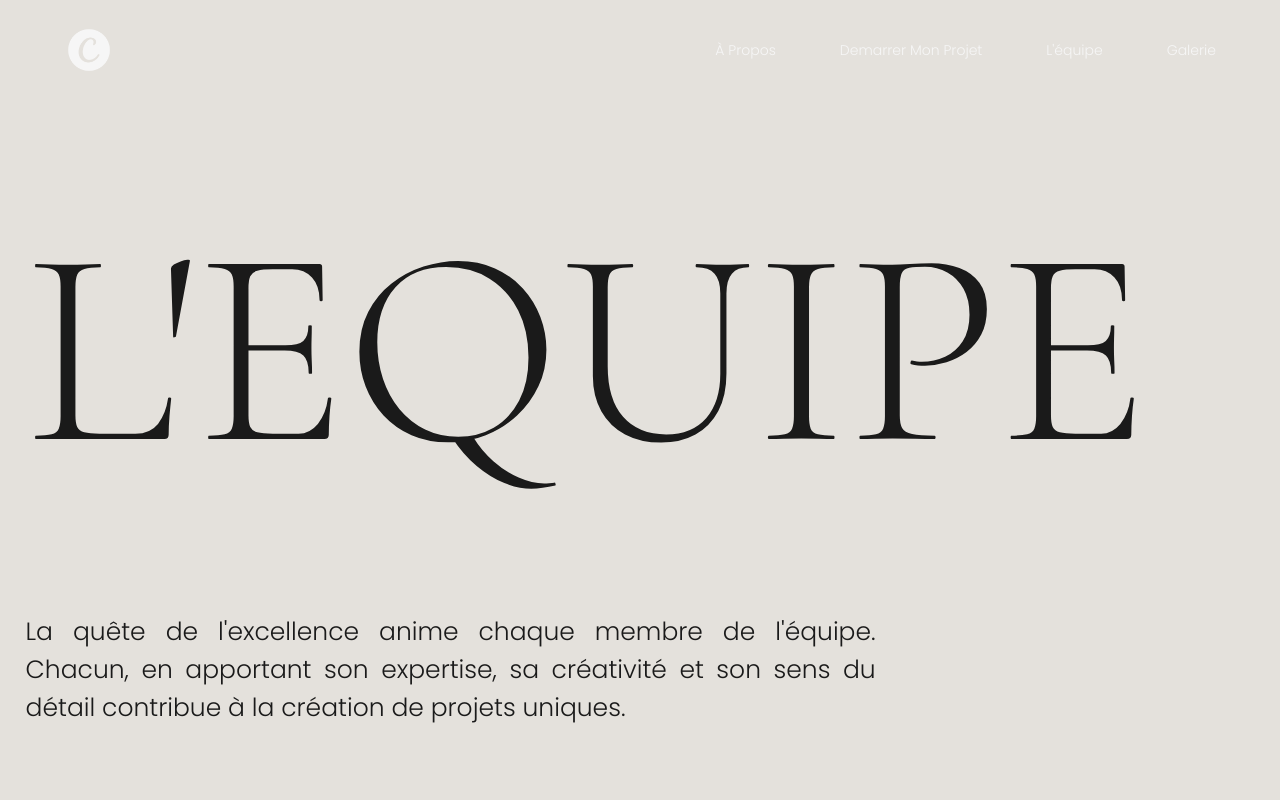
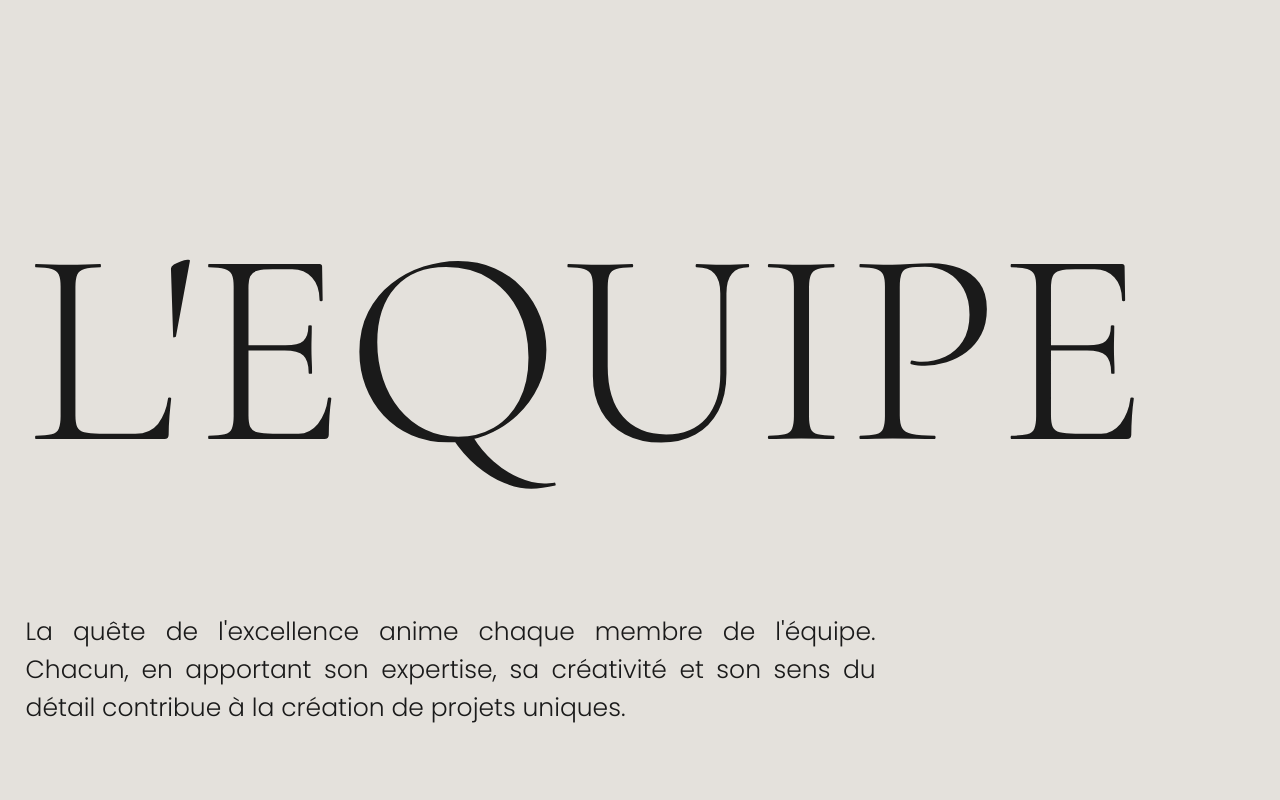
Before and after one commit to Scharlyopitz/CHEYSSOI-PARIS, a React (Vite) app: page /team in a window 1280 px wide. Shown: the top 800 px of the page. Built offline with nearby package versions, Linux system fonts and the light colour scheme.

Commit message:
Suppression de la nav et du footer sur chaque page

```diff
--- a/src/components/Home/Ebook.jsx
+++ b/src/components/Home/Ebook.jsx
@@ -1,5 +1,4 @@
 import { Link } from "react-router-dom";
-import Footer from "../Footer";
 
 export default function Ebook() {
   const title = "Notre Ebook";
@@ -33,7 +32,6 @@ cqx1wG_-3ywsVy2W5DKAo3ZXhTyPTe47YF9gnxfkqJg5oyp4EkpPHEq9Q2HccGUYdV2yu5oU4kazHDdD
           </Link>
         </div>
       </div>
-      <Footer />
     </section>
   );
 }
--- a/src/components/Navbar.jsx
+++ b/src/components/Navbar.jsx
@@ -1,4 +1,3 @@
-import { NavLink } from "react-router-dom";
 import LogoCheyssoi from "/Logo.png";
 
 export default function Navbar() {
@@ -12,18 +11,18 @@ export default function Navbar() {
 
 function Logo() {
   return (
-    <NavLink to={"/"} className="LogoContainer">
+    <a href={"/"} className="LogoContainer">
       <img src={LogoCheyssoi} alt="LogoCheyssoi" />
-    </NavLink>
+    </a>
   );
 }
 
 function Menu() {
   const links = [
-    { name: "à propos", to: "/apropos" },
-    { name: "demarrer mon projet", to: "/demarrermonprojet" },
-    { name: "L'équipe", to: "/team" },
-    { name: "galerie", to: "/galerie" },
+    { name: "à propos", to: "#apropos" },
+    { name: "demarrer mon projet", to: "#demarrermonprojet" },
+    { name: "L'équipe", to: "#team" },
+    { name: "galerie", to: "#galerie" },
   ];
 
   return (
@@ -31,9 +30,9 @@ function Menu() {
       <div className="menu">
         {links.map((link, i) => {
           return (
-            <NavLink key={i} className={"link"} to={link.to}>
+            <a key={i} className={"link"} href={link.to}>
               {link.name}
-            </NavLink>
+            </a>
           );
         })}
       </div>
--- a/src/pages/Apropos.jsx
+++ b/src/pages/Apropos.jsx
@@ -1,13 +1,10 @@
 import React from "react";
 import AproposSection from "../components/Apropos/AproposSection";
 import AproposInfos from "../assets/AproposInfos.json";
-import Navbar from "../components/Navbar";
-import Footer from "../components/Footer";
 
 export default function Apropos() {
   return (
     <main id="apropos">
-      <Navbar />
       {AproposInfos.map((info, i) => {
         return (
           <AproposSection
@@ -18,7 +15,6 @@ export default function Apropos() {
           />
         );
       })}
-      <Footer />
     </main>
   );
 }
--- a/src/pages/Galerie.jsx
+++ b/src/pages/Galerie.jsx
@@ -8,7 +8,6 @@ export default function Galerie() {
     "Plongez dans notre collection de projets d’intérieurs inspirants, où design et durabilité se rencontrent.";
   return (
     <main id="galerie">
-      <Navbar />
       <div className="titleContainer">
         {title.split(" ").map((word, i) => {
           return <h2 key={i}>{word}</h2>;
--- a/src/pages/Team.jsx
+++ b/src/pages/Team.jsx
@@ -6,7 +6,6 @@ export default function Team() {
   const titleWords = "L'eq uipe";
   return (
     <main id="team">
-      <Navbar />
       <header>
         <div className="titleContainer">
           {titleWords.split(" ").map((word, i) => {
@@ -21,7 +20,6 @@ export default function Team() {
       </header>
 
       <Members />
-      <Footer />
     </main>
   );
 }
```
